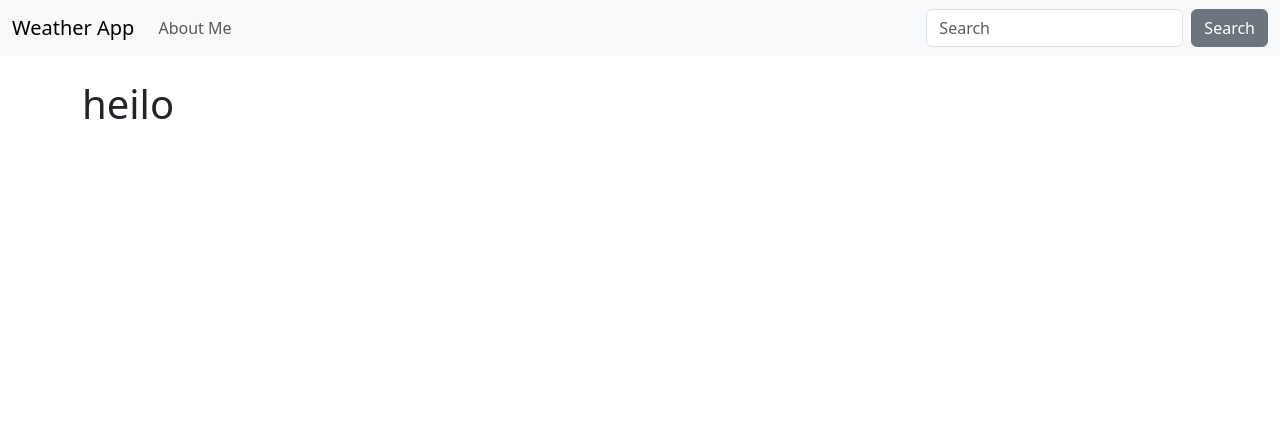
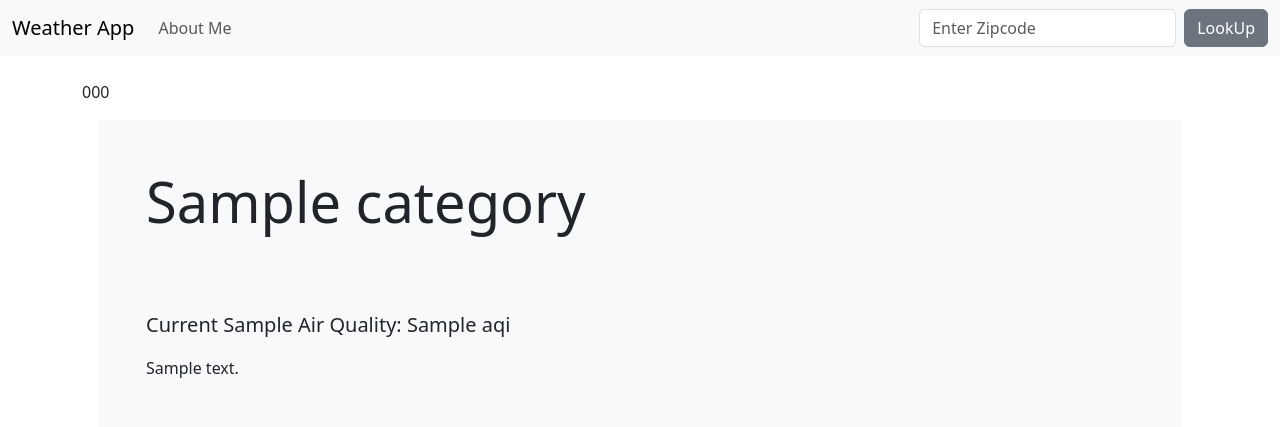
Before and after one commit to vinitasivaraj/djangoweather, a Django app: template lookup/templates/home.html in a window 1280 px wide. Shown: the top 427 px of the page. Run offline with Django 5.2, Linux system fonts and the light colour scheme; the template is opened without the code that fills it: most values are stand-ins (such as "Sample title", 1, 10 or a date in 2020).

Commit message:
updated to final

```diff
--- a/lookup/templates/base.html
+++ b/lookup/templates/base.html
@@ -5,6 +5,20 @@
     <meta charset="utf-8">
     <meta name="viewport" content="width=device-width, initial-scale=1">
     <title>Bootstrap demo</title>
+    <style>
+      .custom-jumbotron {
+            background-color: #0C0;
+        }
+
+      .bg-light p-5 rounded-lg m-3 mod {background-color:#FFFF00;}
+      .bg-light p-5 rounded-lg m-3 usg  {background-color:#FF9900;}
+      .bg-light p-5 rounded-lg m-3 unh {background-color:#FF0000;}
+      .bg-light p-5 rounded-lg m-3 un {background-color:#990066;}
+      .bg-light p-5 rounded-lg m-3 haz {background-color:#660000;}
+
+    </style>
+
+
     <link href="https://cdn.jsdelivr.net/npm/bootstrap@5.3.3/dist/css/bootstrap.min.css" rel="stylesheet" integrity="sha384-QWTKZyjpPEjISv5WaRU9OFeRpok6YctnYmDr5pNlyT2bRjXh0JMhjY6hW+ALEwIH" crossorigin="anonymous">
   </head>
   <body>
@@ -22,9 +36,10 @@
         </li>
 
       </ul>
-      <form class="d-flex" role="search">
-        <input class="form-control me-2" type="search" placeholder="Search" aria-label="Search">
-        <button class="btn btn-secondary" type="submit">Search</button>
+      <form action="{% url 'home' %}" class="d-flex" role="search" method="POST">
+          {% csrf_token %}
+        <input class="form-control me-2" type="search" name="zipcode" placeholder="Enter Zipcode" aria-label="Search">
+        <button class="btn btn-secondary" type="submit">LookUp</button>
 
       </form>
     </div>
--- a/lookup/templates/home.html
+++ b/lookup/templates/home.html
@@ -1,15 +1,20 @@
 {% extends "base.html" %}
 
-<html lang="en">
-<head>
-    <meta charset="UTF-8">
-    <title>Home page</title>
-</head>
-<body>
+
 {% block content %}
 
-<h1>heilo</h1>
-
+{% if zipcode %}
+    {{zipcode}}
+{% endif %}
+  {% if api %}
+        {% if api == "Error.."%}
+            <h1> thesre is an issue</h1>
+        {% else %}
+        <div class="bg-light p-5 rounded-lg m-3 custom-jumbotron">
+             <h1 class="display-4">{{api.0.Category.Name}}<br> <br/> </h1>
+                <p class="lead"> Current {{api.0.ReportingArea}}   Air Quality: {{api.0.AQI}}</p>
+                {{category_description}}
+ </div>
+{% endif %}
+{% endif %}
 {% endblock %}
-</body>
-</html>
```
Also changed, not shown: lookup/views.py (+31 -4 lines).
